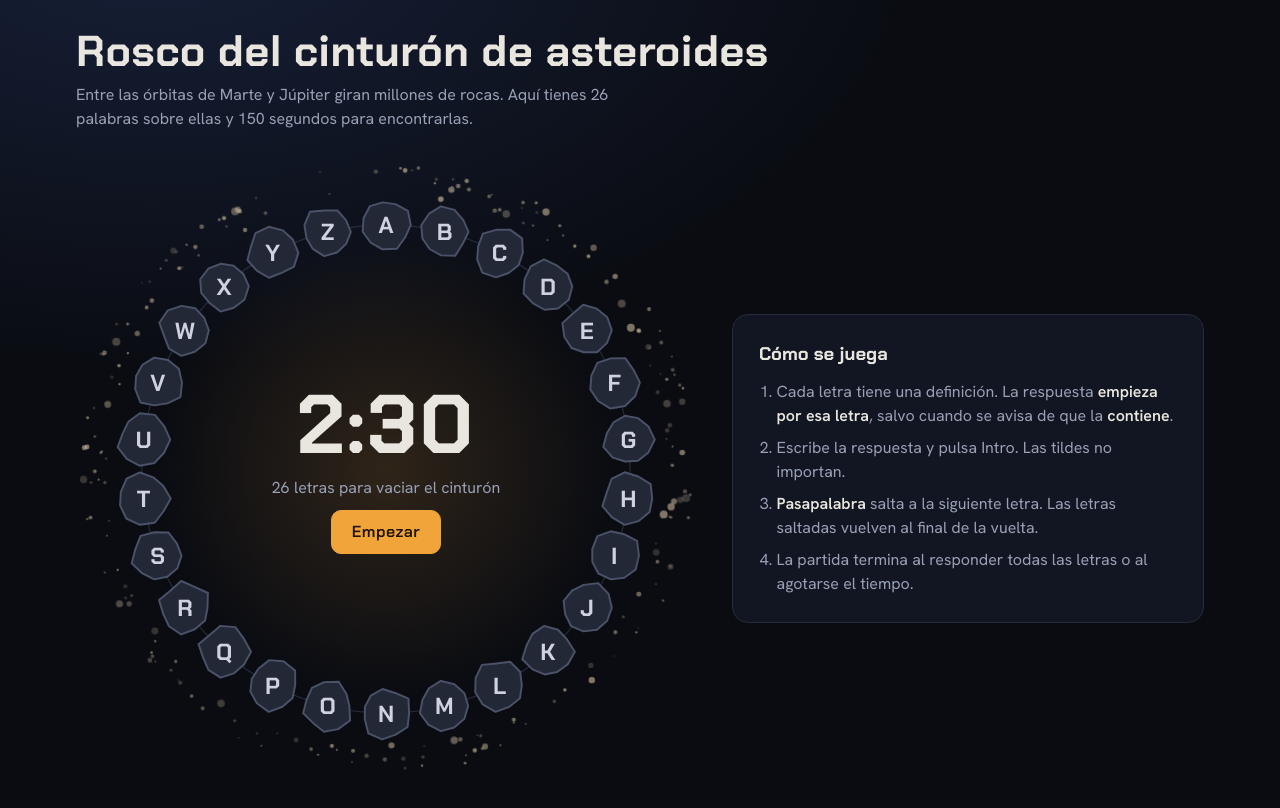
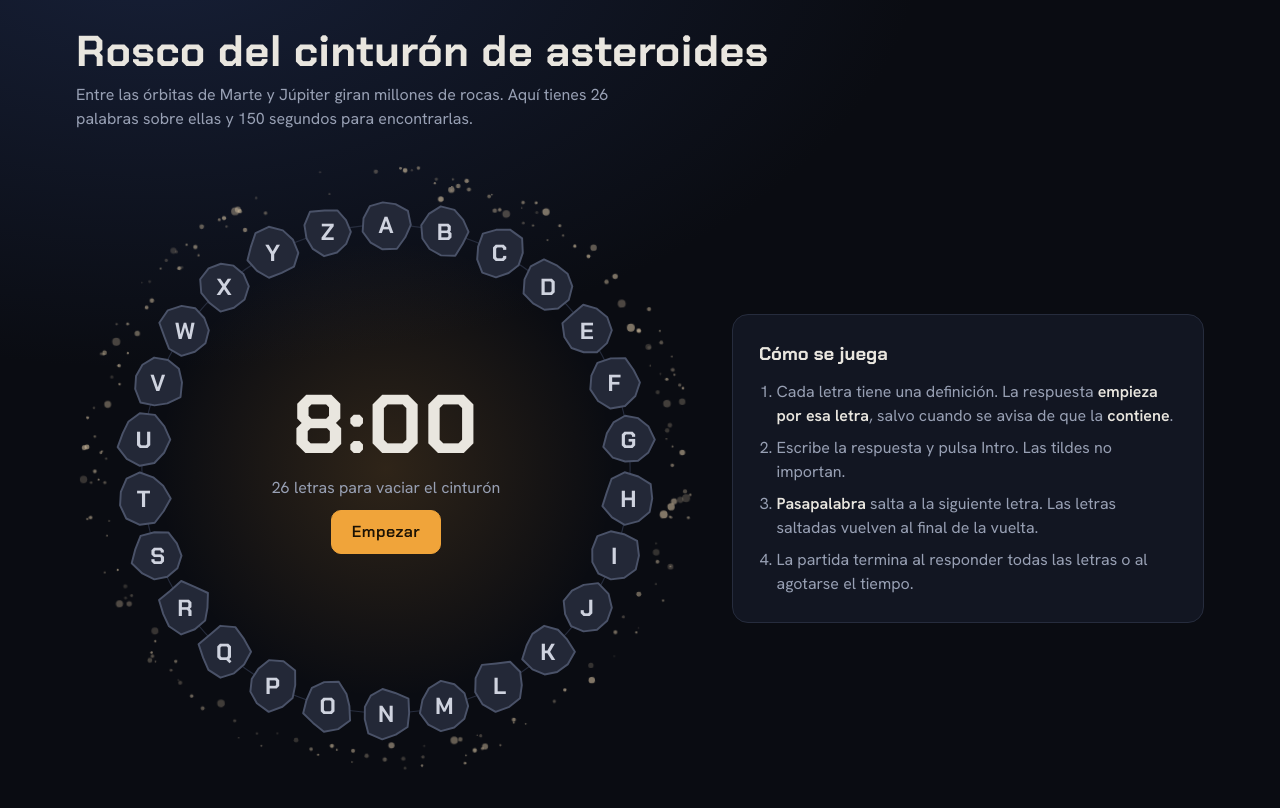
Before and after one commit to morrajuanjose/rosco, a plain HTML site: page index.html in a window 1280 px wide. Drawn offline with Linux system fonts and the light colour scheme.

Commit message:
Update TOTAL variable from 150 to 480

```diff
--- a/index.html
+++ b/index.html
@@ -217,7 +217,7 @@
 </main>
 
 <script>
-  var TOTAL = 150;
+  var TOTAL = 480;
   var WORDS = [
     { l: "A", a: "asteroide",   clue: "Pequeño cuerpo rocoso que orbita el Sol; el cinturón principal reúne millones de ellos." },
     { l: "B", a: "bola",      clue: "Cuando un cometa se acerca al Sol, se ve como una ___ brillante." },
```
